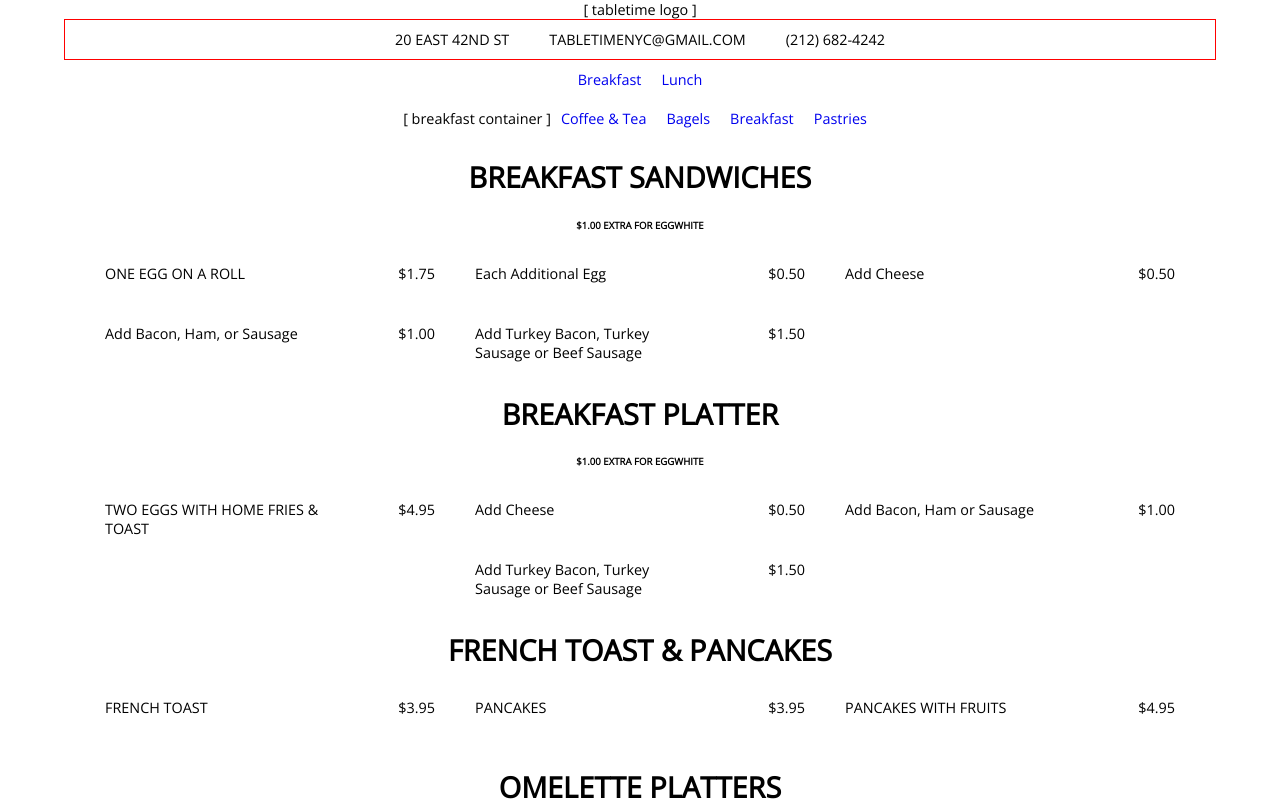
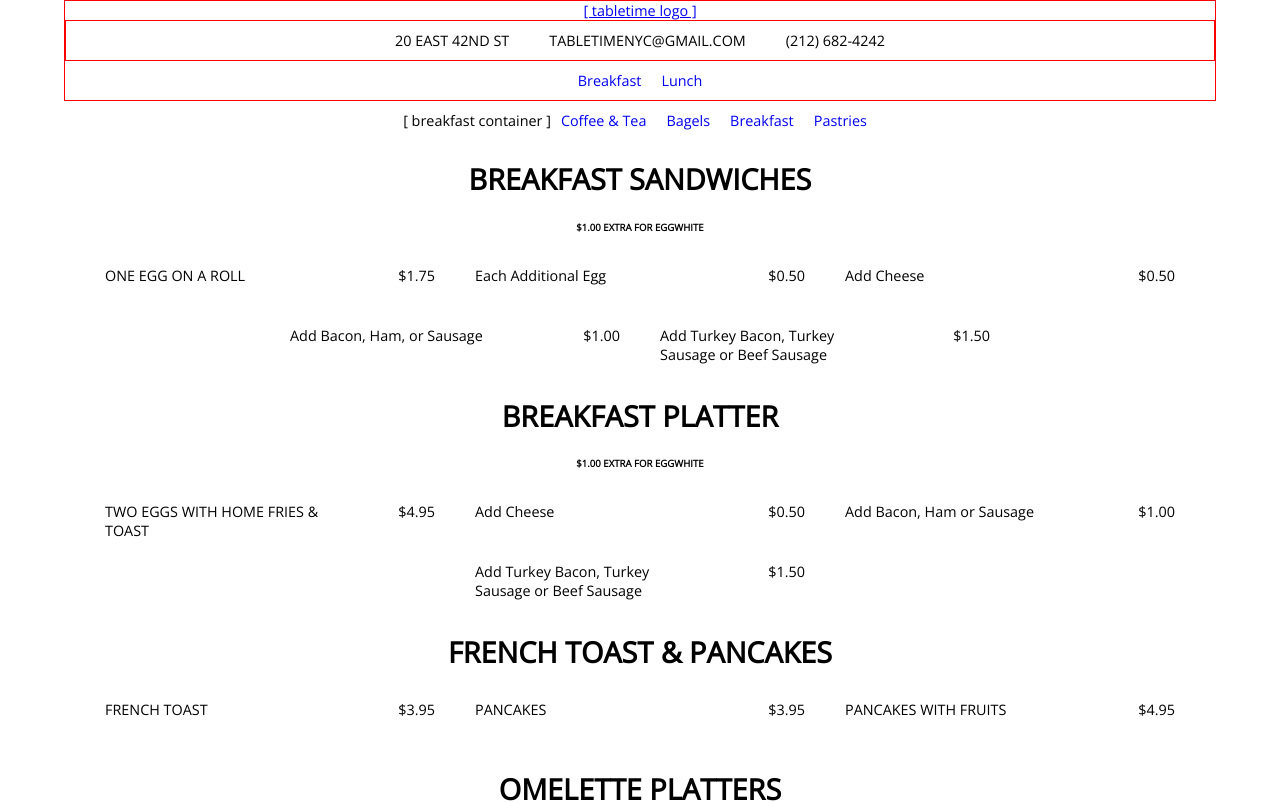
Before and after one commit to dpark926/tabletime, a React (Create React App) app in the folder tabletime/: page /breakfast/breakfast in a window 1280 px wide. Shown: the top 803 px of the page. Built offline with nearby package versions, Linux system fonts and the light colour scheme.

Commit message:
create header container

```diff
--- a/tabletime/src/App.js
+++ b/tabletime/src/App.js
@@ -1,10 +1,10 @@
 import React, { Component } from 'react';
 import { Route, Redirect } from 'react-router-dom'
-import logo from './logo.svg';
-import './App.css';
-import MenuContainer from './containers/MenuContainer.js'
+// Containers
+import HeaderContainer from './containers/HeaderContainer.js'
 import BreakfastContainer from './containers/BreakfastContainer.js'
 import LunchContainer from './containers/LunchContainer.js'
+// Components
 import CoffeeTea from './components/breakfast/CoffeeTea.js'
 import Bagels from './components/breakfast/Bagels.js'
 import Breakfast from './components/breakfast/Breakfast.js'
@@ -16,12 +16,14 @@ import Wraps from './components/lunch/Wraps.js'
 import Quesadillas from './components/lunch/Quesadillas.js'
 import Paninis from './components/lunch/Paninis.js'
 import Asian from './components/lunch/Asian.js'
+// Styles
+import './App.css';
 
 class App extends Component {
   render() {
     return (
       <div className="App">
-        <MenuContainer/>
+        <HeaderContainer/>
 
         <Route path="/breakfast" component={BreakfastContainer}/>
         <Route path="/lunch" component={LunchContainer}/>
--- /dev/null
+++ b/tabletime/src/components/Navigation.js
@@ -0,0 +1,18 @@
+import React from 'react';
+import { Link } from 'react-router-dom';
+import '../styles/Header.css';
+
+function Navigation () {
+  return (
+    <div className='navigation'>
+      <Link to="/breakfast">
+        <div className='breakfast-lunch-link'>Breakfast</div>
+      </Link>
+      <Link to="/lunch">
+        <div className='breakfast-lunch-link'>Lunch</div>
+      </Link>
+    </div>
+  )
+}
+
+export default Navigation;
--- a/tabletime/src/components/breakfast/Breakfast.js
+++ b/tabletime/src/components/breakfast/Breakfast.js
@@ -27,10 +27,6 @@ function Breakfast () {
         <div className='item-box'>
           <span className='item-name'>Add Turkey Bacon, Turkey Sausage or Beef Sausage</span>
           <span className='item-price'>$1.50</span>
-        </div>
-        <div className='item-box'>
-          <span className='item-name'></span>
-          <span className='item-price'></span>
         </div>
       </div>
 
--- a/tabletime/src/containers/BreakfastContainer.js
+++ b/tabletime/src/containers/BreakfastContainer.js
@@ -13,7 +13,7 @@ class BreakfastContainer extends Component {
 
   render = () => {
     return (
-      <div>
+      <div class='breakfast-container'>
         [ breakfast container ]
         <Link to="/breakfast/coffee-tea">
           <div className='breakfast-category'>Coffee & Tea</div>
--- a/tabletime/src/containers/MenuContainer.js
+++ b/tabletime/src/containers/HeaderContainer.js
@@ -1,9 +1,11 @@
 import React, {Component} from 'react'
-import Header from '../components/Header.js'
 import { Route, Redirect, Link } from 'react-router-dom'
-import BreakfastContainer from './BreakfastContainer.js'
-import LunchContainer from './LunchContainer.js'
-import '../styles/Menu.css'
+import BreakfastContainer from './BreakfastContainer';
+import LunchContainer from './LunchContainer';
+import Header from '../components/Header';
+import Navigation from '../components/Navigation';
+import '../styles/Menu.css';
+import '../styles/HeaderContainer.css';
 
 class MenuContainer extends Component {
   constructor () {
@@ -16,15 +18,12 @@ class MenuContainer extends Component {
 
   render = () => {
     return (
-      <div>
-        [ tabletime logo ]
+      <div className='header-container'>
+        <Link to="/">
+          <div>[ tabletime logo ]</div>
+        </Link>
         <Header/>
-        <Link to="/breakfast">
-          <div className='breakfast-lunch-link'>Breakfast</div>
-        </Link>
-        <Link to="/lunch">
-          <div className='breakfast-lunch-link'>Lunch</div>
-        </Link>
+        <Navigation/>
 
         {/* <Route path="/breakfast-menu" component={BreakfastContainer}/>
         <Route path="/lunch-menu" component={LunchContainer}/> */}
--- a/tabletime/src/containers/LunchContainer.js
+++ b/tabletime/src/containers/LunchContainer.js
@@ -1,5 +1,5 @@
-import React, {Component} from 'react'
-import { Link } from 'react-router-dom'
+import React, { Component } from 'react';
+import { Link } from 'react-router-dom';
 
 class LunchContainer extends Component {
   constructor () {
@@ -12,7 +12,7 @@ class LunchContainer extends Component {
 
   render = () => {
     return (
-      <div>
+      <div className='lunch-container'>
         [ lunch container ]
         <Link to="/lunch/sandwiches">
           <div className='lunch-category'>Sandwiches</div>
--- /dev/null
+++ b/tabletime/src/styles/HeaderContainer.css
@@ -0,0 +1,3 @@
+.header-container {
+  border: 1px solid red;
+}
```
